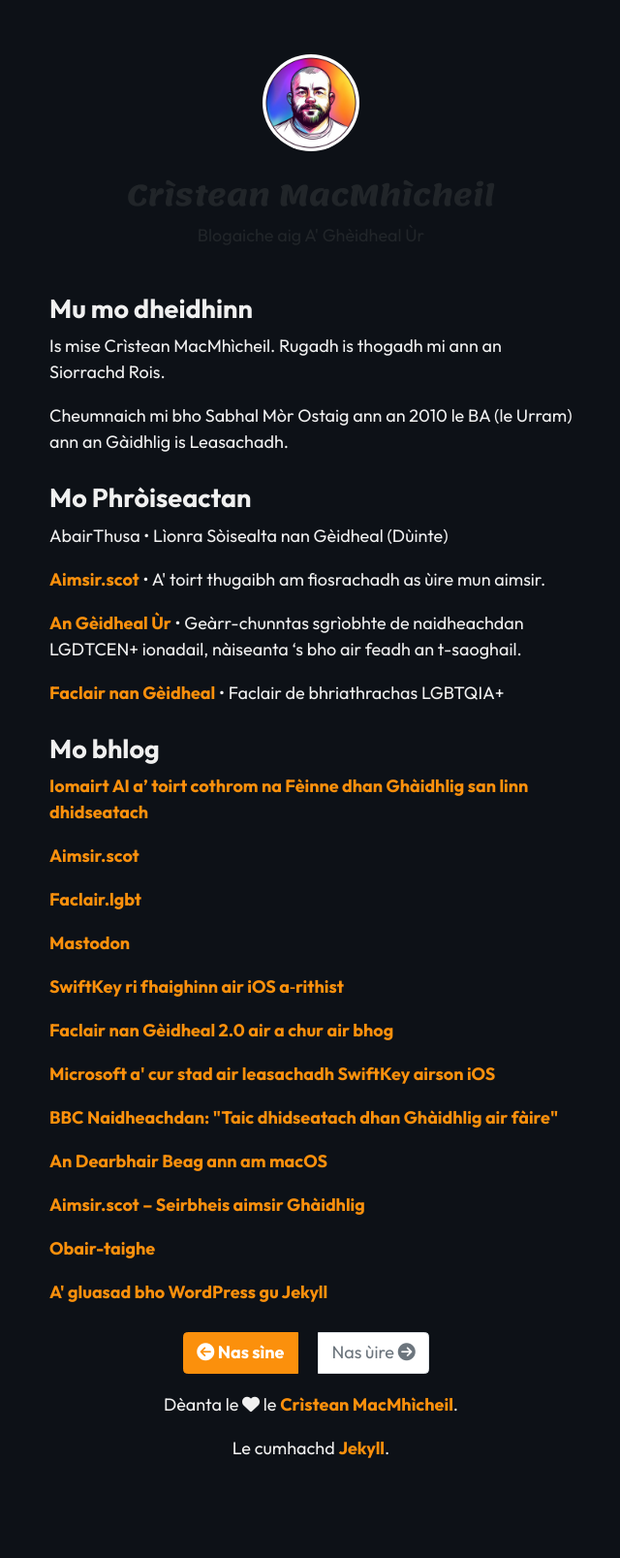
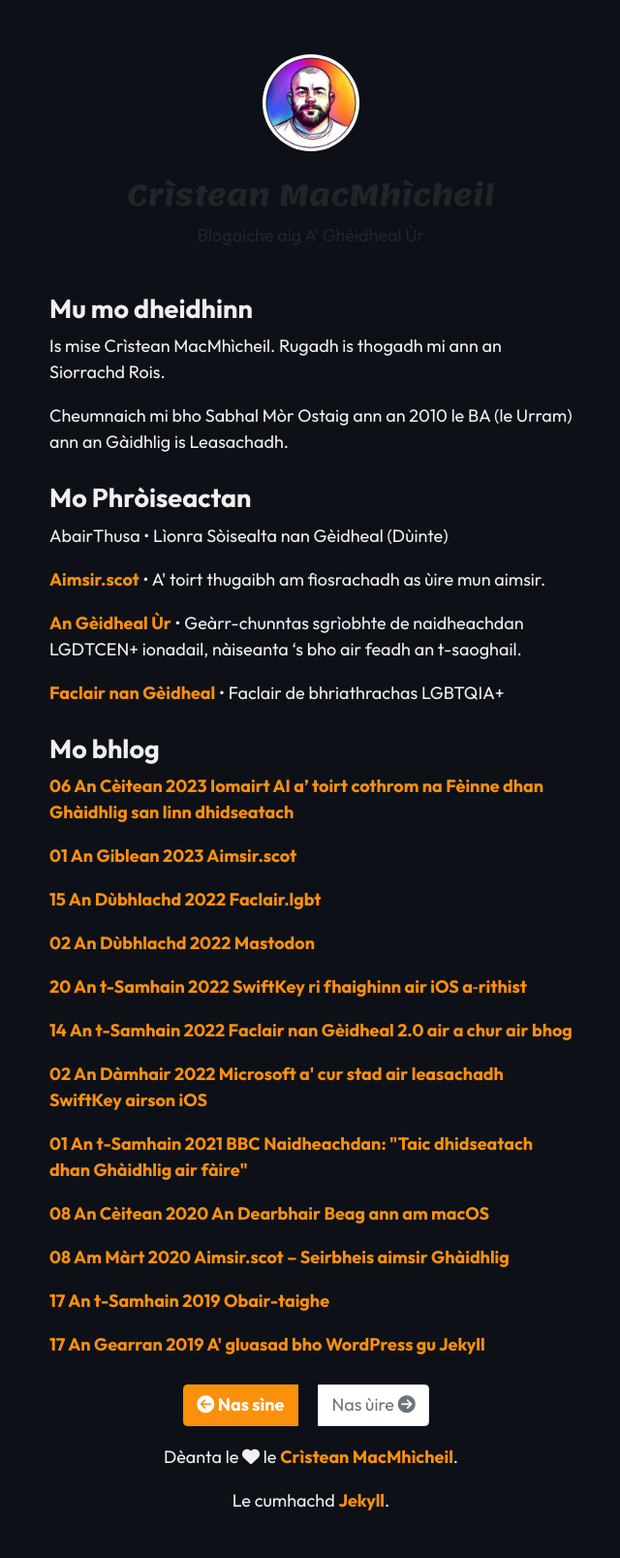
Before and after one commit to angeidheal/angeidheal.github.io, a Jekyll site: the page built from index.html, in a window 1280 px wide. Shown: the whole page at 97% size, without its empty margins (319-959 px from the left). Built offline with Jekyll 4.4.1, drawn with Linux system fonts in a browser that asks for light colours; nearby versions of some CDN libraries; the list of posts is cut into pages by our own code; before the commit the page ends 1553 px from its top, so only the background shows below that.

Commit message:
Update index.html

```diff
--- a/index.html
+++ b/index.html
@@ -23,7 +23,26 @@ layout: page
   <h2>Mo bhlog</h2>
 
   {% for post in paginator.posts %}
-    <p><a href="{{ site.baseurl }}{{ post.url }}">{{ post.title }}</a></p>
+    <p><a href="{{ site.baseurl }}{{ post.url }}">
+      {% assign m = post.date | date: "%-m" %}
+      {{ post.date | date: "%d" }}
+      {% case m %}
+        {% when '1' %}Am Faoilleach
+        {% when '2' %}An Gearran
+        {% when '3' %}Am Màrt
+        {% when '4' %}An Giblean
+        {% when '5' %}An Cèitean
+        {% when '6' %}An t-Ògmhios
+        {% when '7' %}An t-Iuchar
+        {% when '8' %}An Lùnastal
+        {% when '9' %}An t-Sultain
+        {% when '10' %}An Dàmhair
+        {% when '11' %}An t-Samhain
+        {% when '12' %}An Dùbhlachd
+      {% endcase %}
+      {{ post.date | date: "%Y" }}
+      {{ post.title }}
+    </a></p>
   {% endfor %}
 
   <div style="margin-top: 28px">
```
